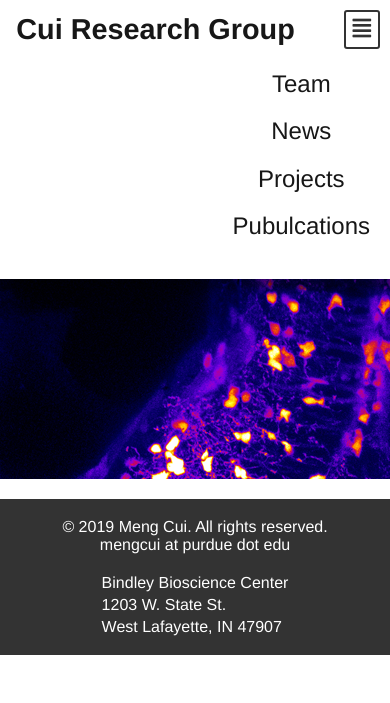
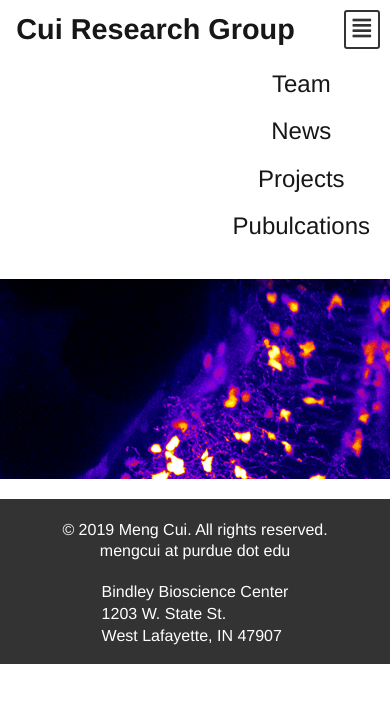
Before and after one commit to mengcuilab/mengcuilab.github.io, a Jekyll site: the page built from index.html, in a window 390 px wide. Shown: the top 703 px of the page. Built offline with Jekyll 4.4.1, drawn with Linux system fonts in a browser that asks for light colours.

Commit message:
fix footer1 margin in mobile view

```diff
--- a/css/styles.css
+++ b/css/styles.css
@@ -633,7 +633,7 @@ a:hover, ::selection {
 		margin: 15px 0;
 	}
 
-	.footer1 p { margin: 0 auto; }
+	.footer1 p { margin: 3px auto; }
 
 	.footer2 {
 		grid-column: 1/3;
```
Also changed, not shown: 2 other files.
